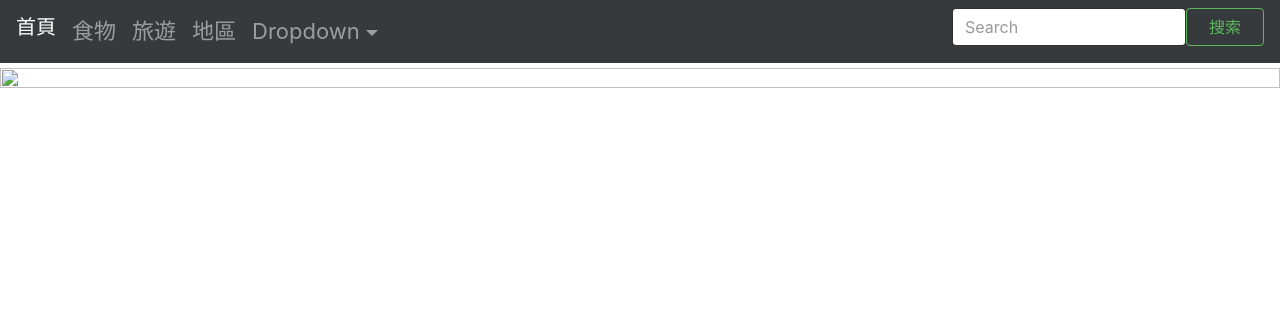
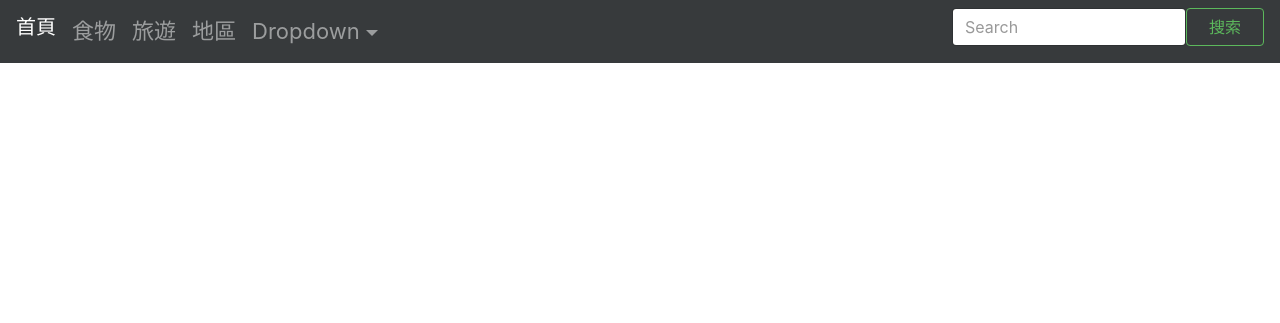
Before and after one commit to fcu-d0562215/metroui, a PHP site: page / in a window 1280 px wide. Shown: the top 323 px of the page. Run offline with PHP 8.4, Linux system fonts and the light colour scheme; some libraries are stand-ins or nearby versions.

Commit message:
clone to php

```diff
--- a/index.php
+++ b/index.php
@@ -14,39 +14,6 @@
     <script src="js/bootstrap.min.js"></script>
     <script src="js/layout.js"></script>
     <script src="js/ajax.js"></script>
-    <style>
-    * {
-        -webkit-touch-callout: none;
-        -webkit-user-select: none;
-        -khtml-user-select: none;
-        -moz-user-select: -moz-none;
-        -ms-user-select: none;
-        -o-user-select: none;
-        user-select: none;
-    }
-
-    .nav-item>a {
-        cursor: pointer;
-    }
-
-    #body {
-        text-align: center;
-    }
-
-    #map {
-        height: 200px;
-        width: 100%;
-    }
-
-    #body>div:first-child {
-        height: 20%;
-    }
-
-    #body>div:nth-of-type(4)>div>div {
-        border: 3px solid purple;
-        border-radius: 20px;
-    }
-    </style>
     <script src="https://maps.googleapis.com/maps/api/js?key=AIzaSyB_gPWP0aCOVigpdrPwK6uqNrQjtgWsaQk"></script>
 </head>
 
@@ -80,22 +47,8 @@
         </div>
     </nav>
     <div class="container-fluid">
-        <script>
-        $(".container-fluid").css('margin-top', $(".navbar-fixed-top").css('height'));
-        </script>
-        <div id="body">
-            <div class="row"><img id="cover" src="" width="100%" height="100%"></div>
-            <div class="row" style="margin-bottom:40px">
-                <a id="title" style="font-size:5em;border-bottom:3px solid;"></a>
-            </div>
-            <div class="row">
-                <h2 id="paragraph"></h2></div>
-            <div class="row">
-                <div></div>
-            </div>
-        </div>
     </div>
-    <progress class="progress navbar-fixed-top" value="25" max="100" style="margin-bottom: 0;height: 5px;"></progress>
+    <progress class="progress navbar-fixed-top" value="25" max="100" style="margin-bottom: 0;height: 0;"></progress>
 </body>
 
 </html>
```
